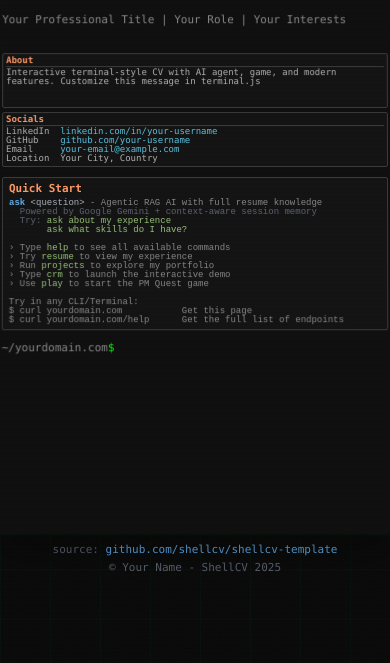
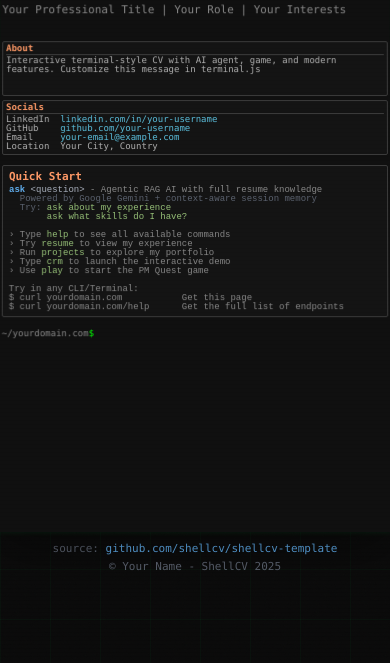
Before and after one commit to broddo-baggins/shellcv-template, a website: page index.html in a window 390 px wide. Shown: the part 181-844 px from the top of the page. Drawn offline with Linux system fonts and the light colour scheme.

Commit message:
Update font sizes for improved readability across desktop and mobile viewports

```diff
--- a/styles.css
+++ b/styles.css
@@ -13,7 +13,7 @@ body {
     padding: 0;
     margin: 0;
     line-height: 1.4;
-    font-size: 13px;
+    font-size: 10px;
     overflow-x: hidden;
 }
 
@@ -67,7 +67,7 @@ body {
     flex: 1;
     text-align: center;
     color: #8a8a8a;
-    font-size: 12px;
+    font-size: 11px;
 }
 
 /* Terminal Body - ABSOLUTE CONTAINMENT */
@@ -79,7 +79,7 @@ body {
     max-height: 70vh;
     overflow-y: auto;
     overflow-x: hidden;
-    font-size: 13px;
+    font-size: 10px;
     line-height: 1.4;
     color: #d4d4d4;
     position: relative;
@@ -316,7 +316,7 @@ a:hover {
     border: none;
     color: #e0e0e0;
     font-family: 'Menlo', 'Monaco', 'Courier New', monospace;
-    font-size: 13px;
+    font-size: 10px;
     outline: none;
     flex: 1;
     caret-color: #61c9d2;
@@ -389,7 +389,7 @@ a:hover {
     body {
         padding: 0;
         margin: 0;
-        font-size: 12px;
+        font-size: 8px;
     }
 
     .terminal-container {
@@ -401,19 +401,19 @@ a:hover {
 
     .terminal-body {
         padding: 3px;
-        font-size: 12px;
+        font-size: 8px;
         min-height: 500px;
         height: 75vh;
         max-height: 75vh;
     }
 
     .ascii-logo-shadow {
-        font-size: 9px;
+        font-size: 8px;
         line-height: 0.85;
     }
 
     .ascii-logo {
-        font-size: 9px;
+        font-size: 8px;
         line-height: 0.85;
     }
 
@@ -444,7 +444,7 @@ a:hover {
     .info-box-header,
     .info-box-content,
     .legend-container pre {
-        font-size: 10px;
+        font-size: 9px;
         line-height: 1.1;
     }
 }
@@ -453,12 +453,12 @@ a:hover {
     body {
         padding: 0;
         margin: 0;
-        font-size: 11px;
+        font-size: 9px;
     }
 
     .terminal-body {
         padding: 2px;
-        font-size: 11px;
+        font-size: 9px;
         height: 80vh;
         max-height: 80vh;
     }
```
